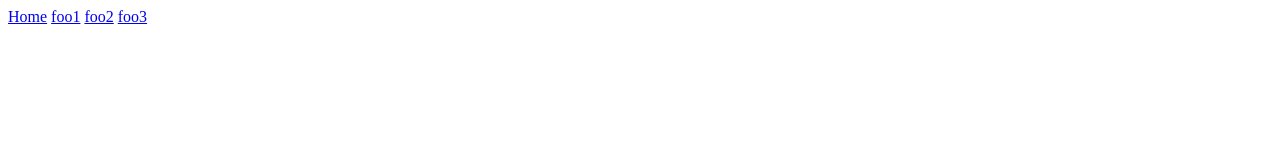
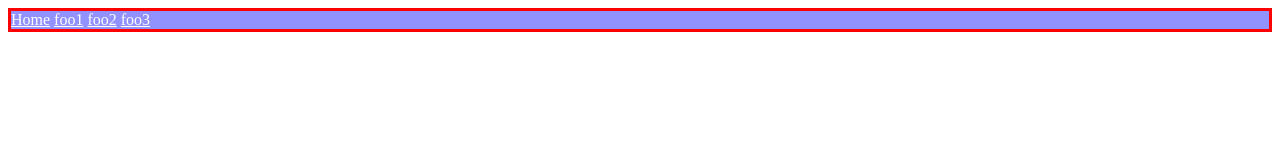
Before and after one commit to PhoenixVita/landing-page, a plain HTML site: page index.html in a window 1280 px wide. Drawn offline with Linux system fonts and the light colour scheme.

Commit message:
added color to headerpanel

```diff
--- a/index.html
+++ b/index.html
@@ -1,12 +1,13 @@
 <!DOCTYPE html>
 <html lang="en">
     <head>
+        <link rel="stylesheet" href="stylesheet.css">
         <meta charset="UTF-8">
         <title>Odin Landing Page</title>
     </head>
     <body>
-        <div class="headerpanel">
-            <a id="home" href="./">Home</a>
+        <div id="headerpanel">
+            <a class="home" href="./">Home</a>
             <a href="./foo1">foo1</a>
             <a href="./foo2">foo2</a>
             <a href="./foo3">foo3</a>
--- a/stylesheet.css
+++ b/stylesheet.css
@@ -1,11 +1,13 @@
-.headerpanel {
-    background-color: red;
+body {
+    color: white;
+}
+
+#headerpanel {
+    background-color: #9292ff;
+    border-style: solid;
+    color: red;
 }
 
 a {
-    display: inline;
+    color: white;
 }
-
-#home {
-    margin-right: 80%;
-}
```
